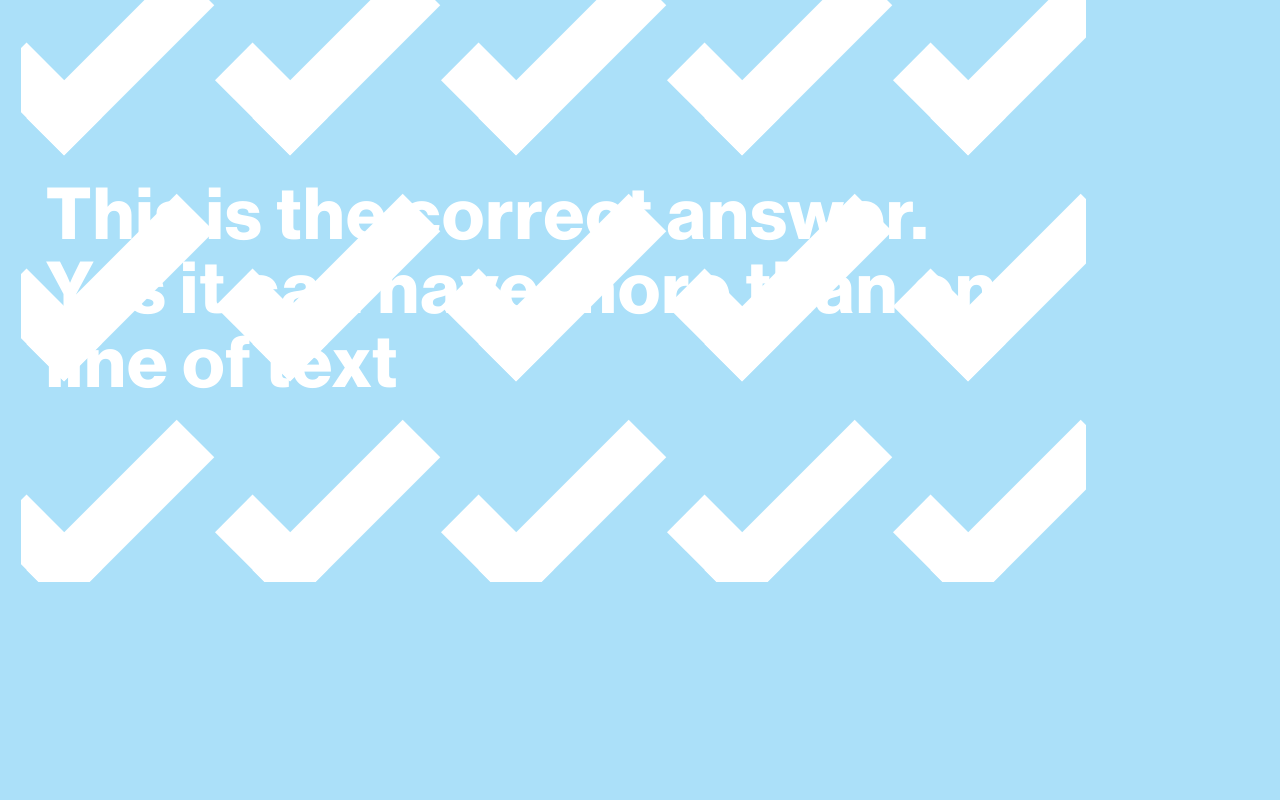
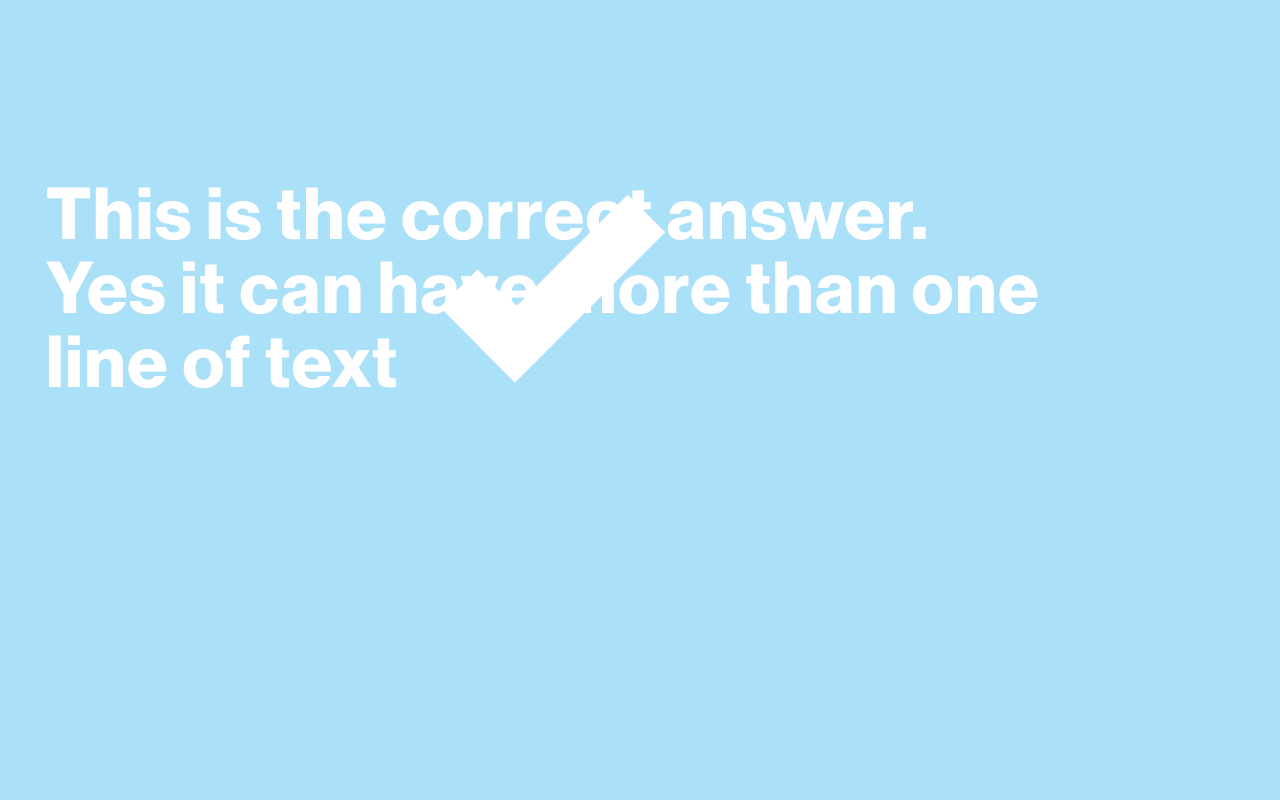
Before and after one commit to jdwme/Quiz, a plain HTML site: page answer.html in a window 1280 px wide. Shown: the top 800 px of the page. Drawn offline with Linux system fonts and the light colour scheme.

Commit message:
updates to correct an image issue

```diff
--- a/css/quiz.css
+++ b/css/quiz.css
@@ -428,7 +428,7 @@ h4 {
 }
 .correct {
     display: block;
-    background: url(../graphics/correct.svg);
+    background: url(../graphics/correct.svg) no-repeat;
     background-size: 226px 226px;
     background-position: center center;
 }
```
